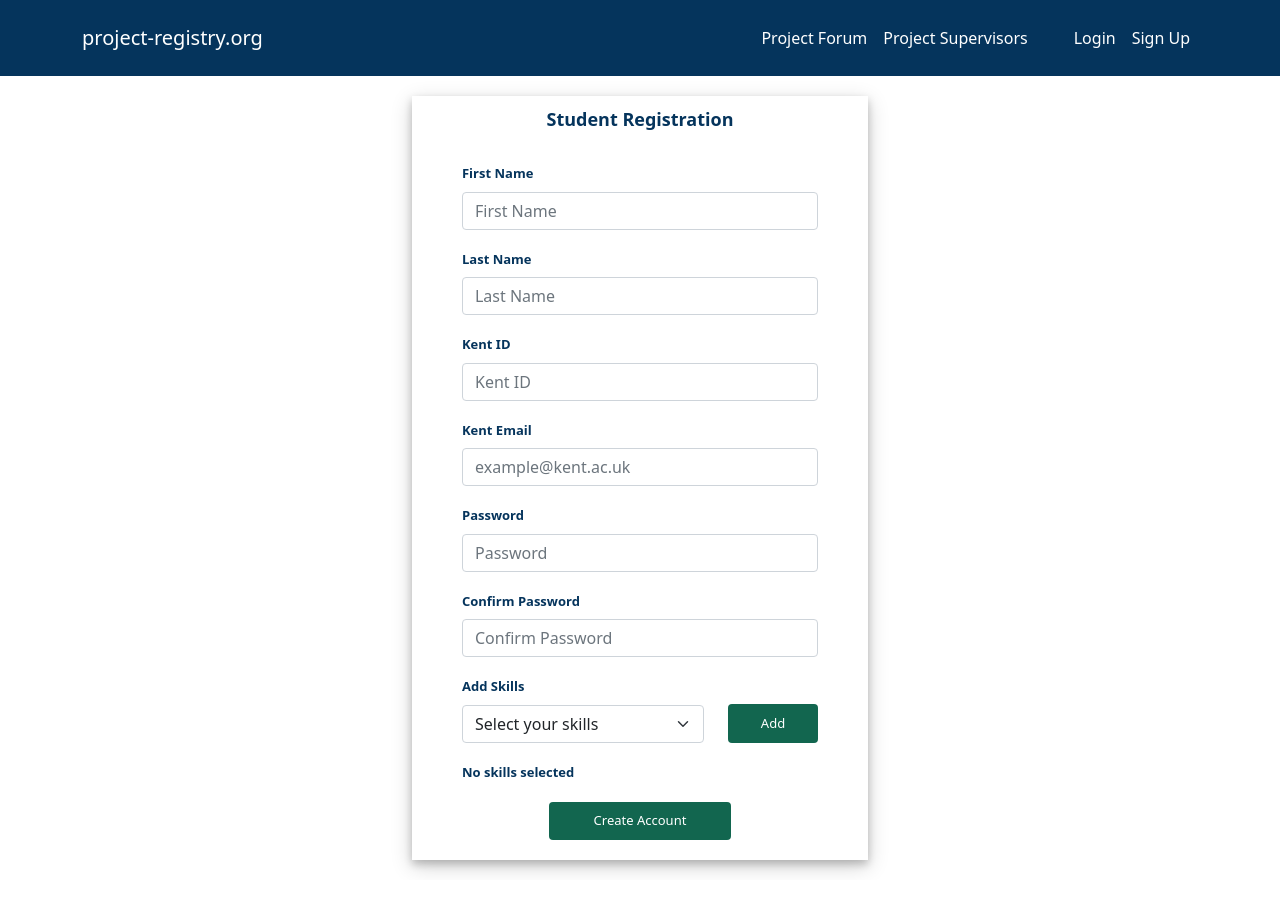
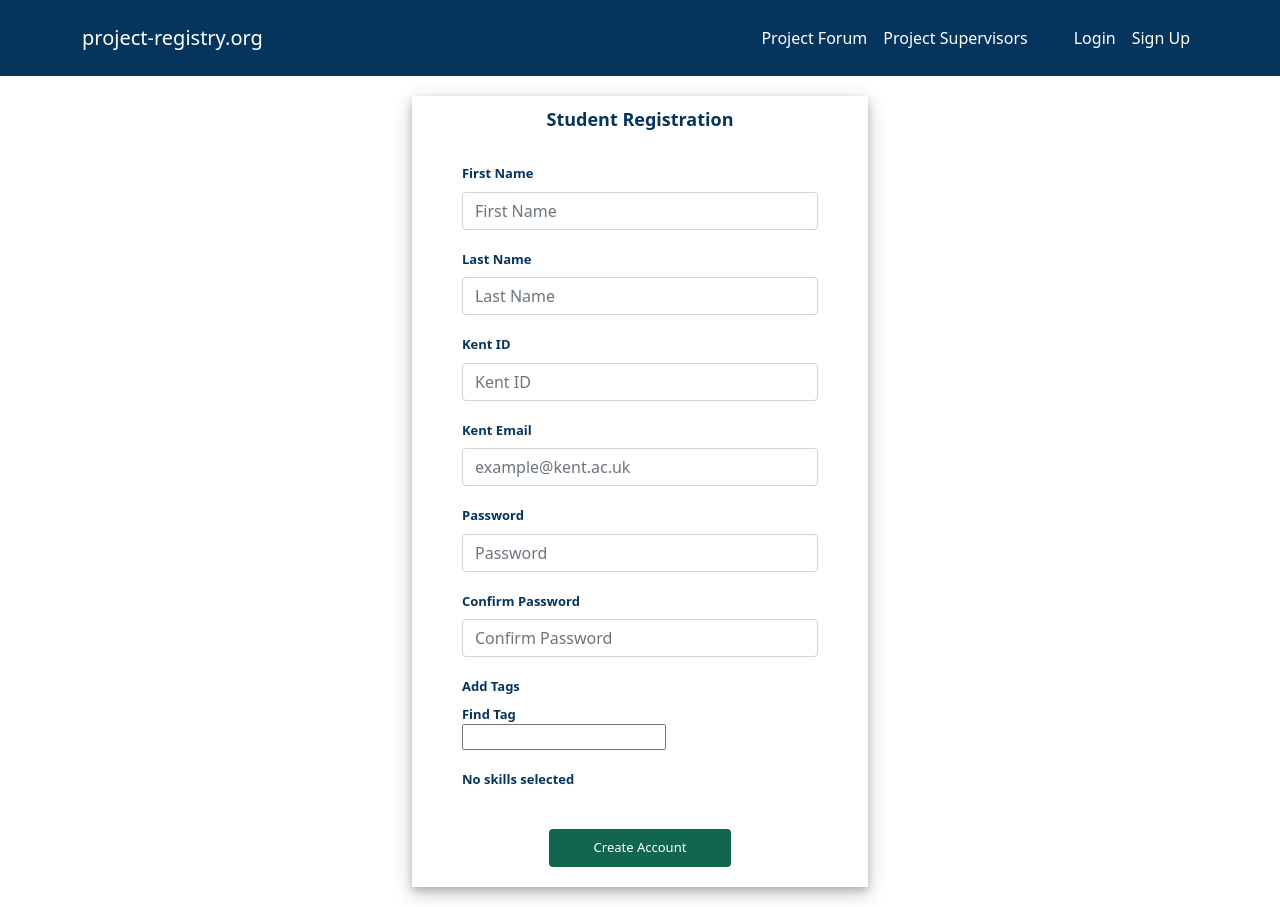
Before and after one commit to Appromode/front-end, a Next.js app: page /sign-up in a window 1280 px wide. Before the commit the page ends 880 px from the top, so only its background shows below. Built offline with nearby package versions, Linux system fonts and the light colour scheme.

Commit message:
Tags incorporated into sign-up form and tag implementation changed

```diff
--- a/components/RegistrationForm/index.tsx
+++ b/components/RegistrationForm/index.tsx
@@ -1,86 +1,19 @@
-import React, { FC, useState } from 'react';
+import React, { FC } from 'react';
 import {
   Row,
   Col,
-  CloseButton,
   FormControl,
-  FormSelect,
   FormGroup,
   FormLabel,
-  OverlayTrigger,
-  Tooltip,
 } from 'react-bootstrap';
 import {
   Formik,
   Form,
 } from 'formik';
+import Tags from '../Tags';
 import styles from './styles.module.scss';
 
-const RegistrationForm:FC = () => {
-  const [skillslist, setSkills] = useState([]);
-  const [tableisOccupied, setTable] = useState(false);
-  const [val, setVal] = useState('Select your skills');
-
-  const renderTooltip = (props :any) => (
-    <Tooltip id="button-tooltip" {...props}>
-      Remove Skill
-    </Tooltip>
-  );
-
-  const removeSkill = (skill :any) => {
-    setSkills(() => skillslist.filter((skills) => skills !== skill));
-  };
-
-  const AddSkill = () => (
-    <div>
-      {
-        skillslist.map((skill) => (
-          <>
-            <div className={styles.tagContainer}>
-              <div className={styles.tag}>{skill}</div>
-              <OverlayTrigger
-                placement="top"
-                delay={{ show: 250, hide: 400 }}
-                overlay={renderTooltip}
-              >
-                <CloseButton className={styles.tagRemover} onClick={() => removeSkill(skill)} />
-              </OverlayTrigger>
-            </div>
-          </>
-        ))
-      }
-    </div>
-  );
-
-  const TagsOccupied = (
-    <div>
-      <div>Skills Selected</div>
-      <div className={styles.formspacer} />
-      <AddSkill />
-    </div>
-  );
-
-  const TagsEmpty = (
-    <div>No skills selected</div>
-  );
-
-  const Skills = () => {
-    if (tableisOccupied) {
-      return TagsOccupied;
-    }
-    return TagsEmpty;
-  };
-
-  const DisplaySkills = () => {
-    if (val !== 'Select your skills' && skillslist.includes(val) === false) {
-      setSkills((currentSkills) => [...currentSkills, val]);
-      setTable(true);
-      return TagsOccupied;
-    }
-    return TagsEmpty;
-  };
-
-  return (
+const RegistrationForm:FC = () => (
   <>
     <div className={styles.formspacer} />
     <div className={styles.centreConsole}>
@@ -91,7 +24,7 @@ const RegistrationForm:FC = () => {
           lastName: '',
           kentID: 0,
           email: '',
-            skills: skillslist,
+          // skills: skillslist,
         }}
         onSubmit={(values, actions) => {
           console.log({ values, actions });
@@ -156,34 +89,15 @@ const RegistrationForm:FC = () => {
             </Row>
             <div className={styles.formspacer} />
             <Row>
-                <Col lg={{ span: 7, offset: 1 }}>
+              <Col lg={{ span: 10, offset: 1 }}>
                 <FormGroup>
-                    <FormLabel>Add Skills</FormLabel>
-                    <FormSelect id="skills" value={val} onChange={(e) => setVal(e.target.value)}>
-                      <option>Select your skills</option>
-                      <option>Java</option>
-                      <option>CSS</option>
-                      <option>HTML</option>
-                      <option>PHP</option>
-                      <option>React</option>
-                      <option>MySQL</option>
-                      <option>PostgreSQL</option>
-                      <option>C++</option>
-                      <option>Object Oriented Programming</option>
-                      <option>Functional Programming</option>
-                    </FormSelect>
+                  <FormLabel>Add Tags</FormLabel>
+                  <div className={styles.formspacer1} />
+                  <Tags />
                 </FormGroup>
-                </Col>
-                <Col className={styles.addButton} lg={3}>
-                  <button type="button" onClick={DisplaySkills} className={styles.save1}>Add</button>
               </Col>
             </Row>
             <div className={styles.formspacer} />
-              <Row>
-                <Col lg={{ span: 10, offset: 1 }}>
-                  <Skills />
-                </Col>
-              </Row>
             <div className={styles.formspacer} />
             <Row>
               <Col className={styles.buttonWrapper}>
@@ -198,6 +112,5 @@ const RegistrationForm:FC = () => {
     <div className={styles.formspacer} />
   </>
 );
-};
 
 export default RegistrationForm;
--- a/components/Tag/styles.module.scss
+++ b/components/Tag/styles.module.scss
@@ -2,9 +2,11 @@
 
 .tag {
   background-color: $default-blue;
-  display: inline;
+  display: inline-block;
   color: $default-white;
   padding: 8px;
   border-radius: 3px;
   cursor: pointer;
+  margin-right: 10px;
+  margin-bottom: 5px;
 }
--- a/components/Tags/index.tsx
+++ b/components/Tags/index.tsx
@@ -1,15 +1,31 @@
 import React, { FC, useMemo, useState } from 'react';
-import { Container, Row, Col } from 'react-bootstrap';
+import {
+  CloseButton,
+  OverlayTrigger,
+  Tooltip,
+} from 'react-bootstrap';
 import useFilter from '../../utils/useFilter';
 import Tag from '../Tag';
+import styles from '../RegistrationForm/styles.module.scss';
 
 const Tags:FC = () => {
   const [input, setInput] = useState(undefined);
+  const [skillslist, setSkills] = useState([]);
+  const [tableisOccupied, setTable] = useState(false);
 
   const data = useMemo(() => [
     'TypeScript',
     'HTML',
     'JavaScript',
+    'CSS',
+    'PHP',
+    'React',
+    'MySQL',
+    'Functional Programming',
+    'C++',
+    'Object Oriented Programming',
+    'PostgreSQL',
+    'Java',
   ], []);
 
   const results = useFilter(data, input);
@@ -18,21 +34,82 @@ const Tags:FC = () => {
     setInput(event.target.value.toLowerCase());
   };
 
+  const renderTooltip = (props :any) => (
+    <Tooltip id="button-tooltip" {...props}>
+      Remove Skill
+    </Tooltip>
+  );
+
+  const removeSkill = (skill :any) => {
+    setSkills(() => skillslist.filter((skills) => skills !== skill));
+  };
+
+  const AddSkill = () => (
+    <div>
+      {
+        skillslist.map((skill) => (
+          <>
+            <div className={styles.tagContainer}>
+              <div className={styles.tag}>{skill}</div>
+              <OverlayTrigger
+                placement="top"
+                delay={{ show: 250, hide: 400 }}
+                overlay={renderTooltip}
+              >
+                <CloseButton className={styles.tagRemover} onClick={() => removeSkill(skill)} />
+              </OverlayTrigger>
+            </div>
+          </>
+        ))
+      }
+    </div>
+  );
+
+  const TagsOccupied = (
+    <div>
+      <div className={styles.formspacer} />
+      <div>Skills Selected</div>
+      <div className={styles.formspacer} />
+      <AddSkill />
+    </div>
+  );
+
+  const TagsEmpty = (
+    <>
+      <div className={styles.formspacer} />
+      <div>No skills selected</div>
+    </>
+  );
+
+  const Skills = () => {
+    if (tableisOccupied) {
+      return TagsOccupied;
+    }
+    return TagsEmpty;
+  };
+
+  const DisplaySkills = (tag :any) => {
+    if (skillslist.includes(tag) === false) {
+      setSkills((currentSkills) => [...currentSkills, tag]);
+      setTable(true);
+      return TagsOccupied;
+    }
+    return TagsEmpty;
+  };
+
   return (
-    <Container>
-      <Row>
-        <Col>
+    <>
       {
         results.length
           ? results.map((tag) => (
-                <Tag tagName={tag} key={tag} />
+            <div onClick={() => DisplaySkills(tag)} aria-hidden="true" className={styles.tagContainer}><Tag tagName={tag} key={tag} /></div>
           ))
           : <div>Find Tag</div>
       }
+      <div className={styles.formspacer1} />
       <input type="text" onChange={onChange} />
-        </Col>
-      </Row>
-    </Container>
+      <Skills />
+    </>
   );
 };
 
```
Lines whose indentation alone changed are shown as unchanged.
